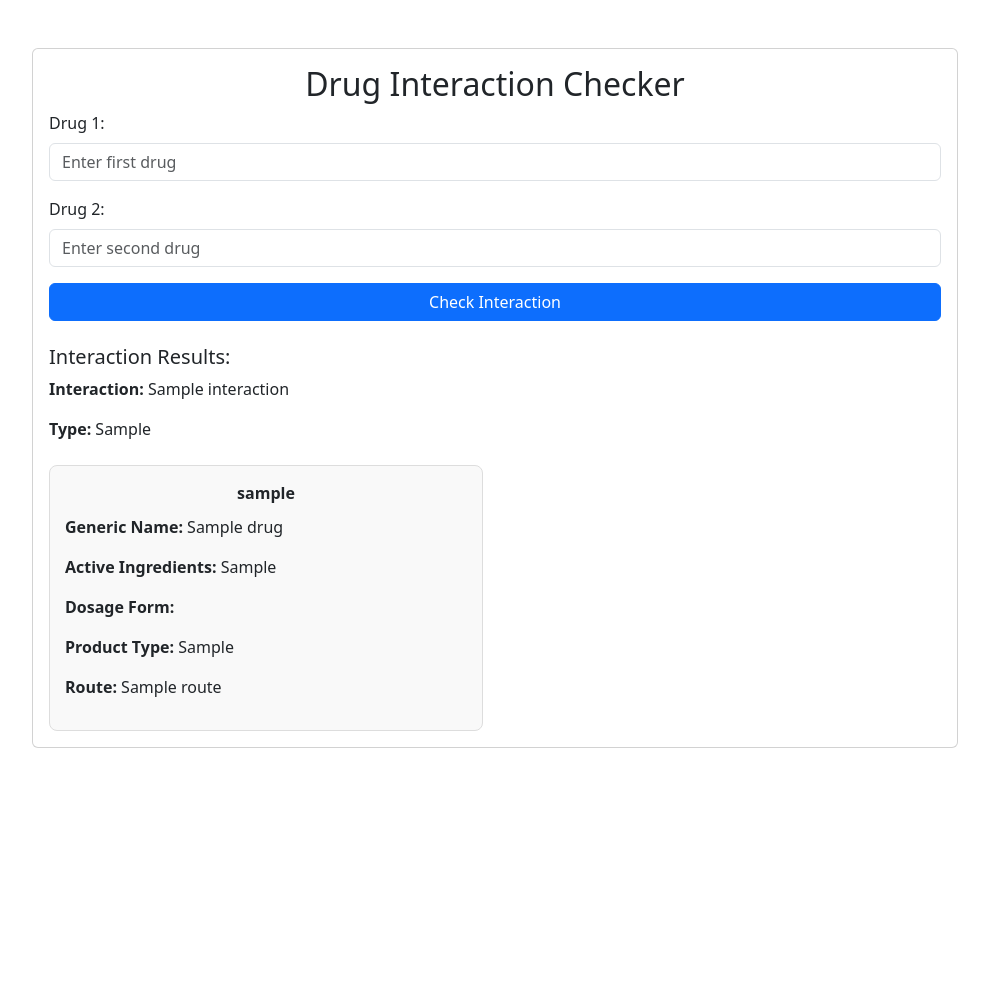
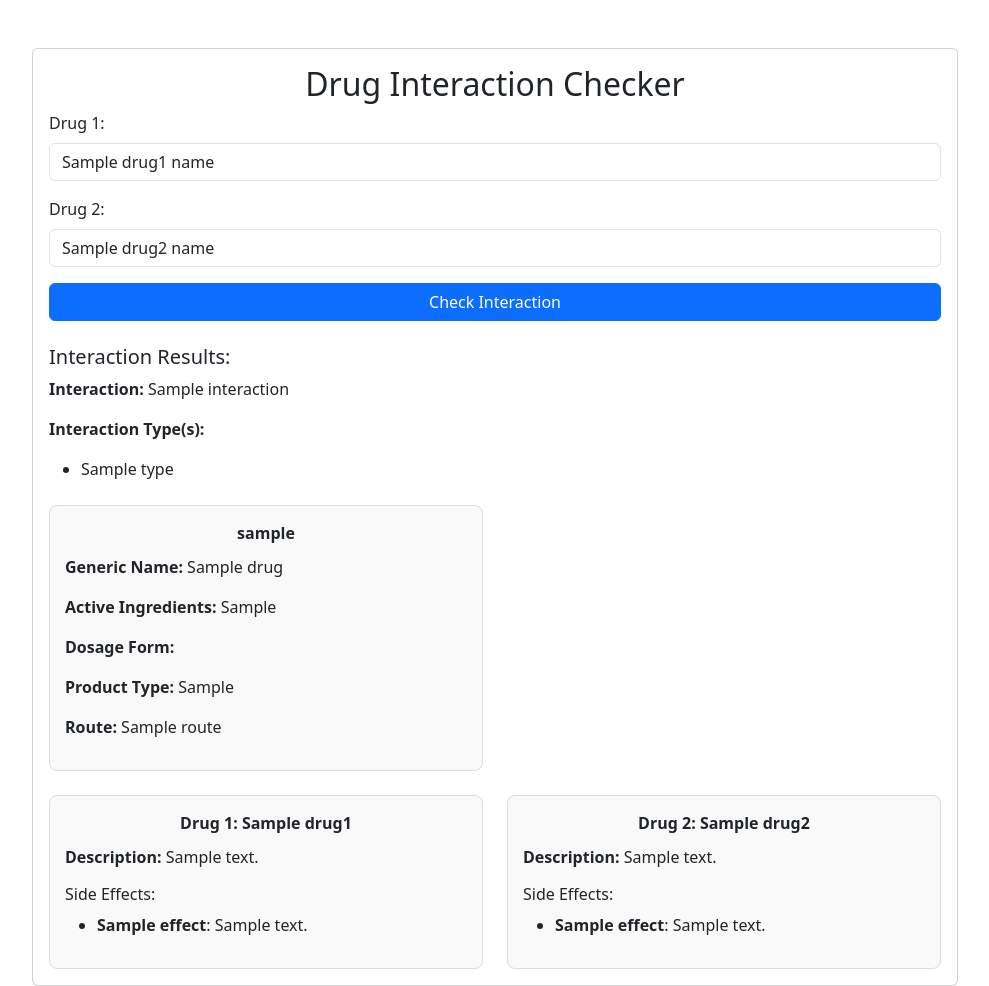
Before and after one commit to Orbin-Ahmed/EmergnnWebUI, a Django app: template frontend/templates/index.html in a window 1280 px wide. Shown: the whole page, without its empty margins (145-1134 px from the left). Before the commit the page ends 748 px from the top, so only its background shows below. Run offline with Django 5.2, Linux system fonts and the light colour scheme; the template is opened without the code that fills it: most values are stand-ins (such as "Sample title", 1, 10 or a date in 2020).

Commit message:
Added Drug Details

```diff
--- a/api/urls.py
+++ b/api/urls.py
@@ -3,4 +3,5 @@ from . import views
 
 urlpatterns = [
     path('drug-interaction/', views.drug_interaction, name='api_drug_interaction'),
+    path('drug-info/', views.drug_info, name='api_drug_info'),
 ]
--- a/frontend/templates/index.html
+++ b/frontend/templates/index.html
@@ -23,6 +23,7 @@
     </style>
   </head>
   <body>
+    <!-- prettier-ignore -->
     <div class="container mt-5">
       <div class="row justify-content-center">
         <div class="col-md-10">
@@ -39,6 +40,7 @@
                     name="drug1"
                     class="form-control"
                     placeholder="Enter first drug"
+                    value="{{ drug1_name }}"
                     required
                   />
                 </div>
@@ -50,6 +52,7 @@
                     name="drug2"
                     class="form-control"
                     placeholder="Enter second drug"
+                    value="{{ drug2_name }}"
                     required
                   />
                 </div>
@@ -62,7 +65,14 @@
               <div class="mt-4">
                 <h5>Interaction Results:</h5>
                 <p><strong>Interaction:</strong> {{ interaction }}</p>
-                <p><strong>Type:</strong> {{ interaction_type }}</p>
+                {% if interaction_type %}
+                <p><strong>Interaction Type(s):</strong></p>
+                <ul>
+                  {% for type in interaction_type %}
+                  <li>{{ type }}</li>
+                  {% endfor %}
+                </ul>
+                {% endif %}
               </div>
               {% endif %} {% if drug_details %}
               <div class="row mt-4">
@@ -86,6 +96,47 @@
                 </div>
                 {% endfor %}
               </div>
+              {% endif %} {% if drug_info_details %}
+              <div class="row mt-4">
+                <div class="col-md-6">
+                  <div class="drug-details">
+                    <div class="drug-header">Drug 1: {{ drug_info_details.drug1.name }}</div>
+                    <p><strong>Description:</strong> {{ drug_info_details.drug1.info.description }}</p>
+                    <h6>Side Effects:</h6>
+                    <ul>
+                      {% for effect in drug_info_details.drug1.info.side_effects %}
+                      <li>
+                        <strong>{{ effect.title }}</strong>:
+                        {% if effect.details %}
+                        {{ effect.details|join:", " }}
+                        {% else %}
+                        No details available
+                        {% endif %}
+                      </li>
+                      {% endfor %}
+                    </ul>
+                  </div>
+                </div>
+                <div class="col-md-6">
+                  <div class="drug-details">
+                    <div class="drug-header">Drug 2: {{ drug_info_details.drug2.name }}</div>
+                    <p><strong>Description:</strong> {{ drug_info_details.drug2.info.description }}</p>
+                    <h6>Side Effects:</h6>
+                    <ul>
+                      {% for effect in drug_info_details.drug2.info.side_effects %}
+                      <li>
+                        <strong>{{ effect.title }}</strong>:
+                        {% if effect.details %}
+                        {{ effect.details|join:", " }}
+                        {% else %}
+                        No details available
+                        {% endif %}
+                      </li>
+                      {% endfor %}
+                    </ul>
+                  </div>
+                </div>
+              </div>
               {% endif %}
             </div>
           </div>
```
Also changed, not shown: api/scrapper.py (added, +45 -0 lines), api/views.py (+26 -2 lines), frontend/views.py (+11 -0 lines).
